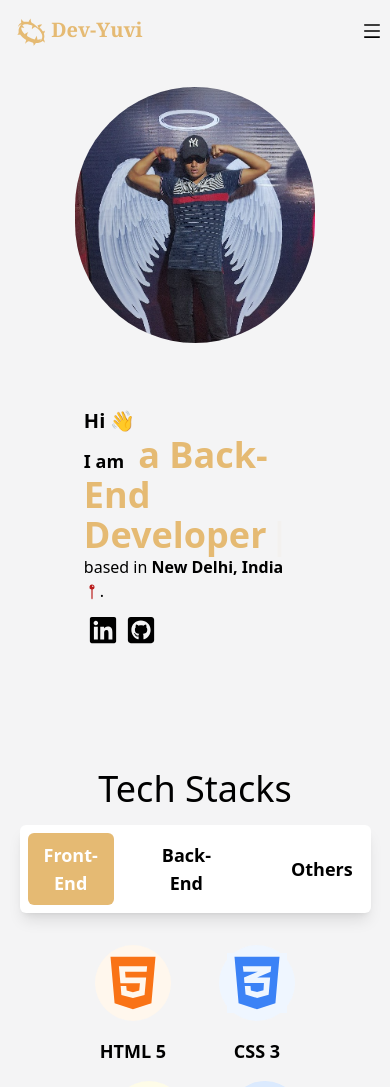
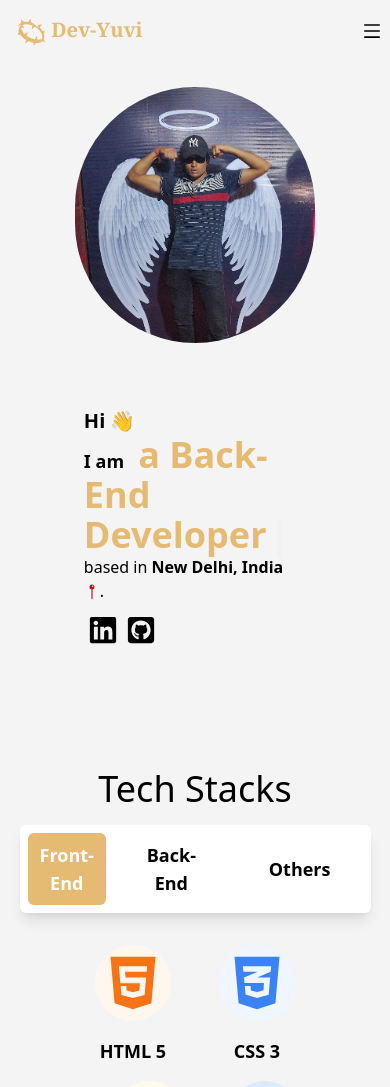
Before and after one commit to Yuvraj883/Yuvis-Portfolio, a React (Create React App) app: page / in a window 390 px wide. Shown: the top 1087 px of the page. Built offline with nearby package versions, Linux system fonts and the light colour scheme.

Commit message:
Updated style for small screen devices.

```diff
--- a/src/Components/TechStacks.jsx
+++ b/src/Components/TechStacks.jsx
@@ -187,13 +187,13 @@ function TechStacks() {
             {/* Mobile view */}
             <div className="md:hidden flex flex-col  w-full mx-auto my-8 justify-center items-center px-auto">
                 <h1 className="text-4xl  ">Tech Stacks</h1>
-                <div className="flex space-x-4 shadow-lg rounded-md p-2  font-bold text-lg w-[90%] bg-white m-4">
+                <div className="flex space-x-1 shadow-lg rounded-md p-2  font-bold text-lg w-[90%] bg-white m-4">
                     <button onClick={() => { setBackEnd(false); setOthers(false); setFrontEnd(true) }}
-                        className={` ${frontEnd ? "bg-[#E5BA73] text-white py-2 px-4 rounded-md" : "hover:bg-[#f1f5f9] py-2 px-8 rounded-md  "}`}>Front-End</button>
+                        className={` ${frontEnd ? "bg-[#E5BA73] text-white py-1 px-2 rounded-md" : "hover:bg-[#f1f5f9] py-2 px-8 rounded-md  "}`}>Front-End</button>
                     <button onClick={() => { setFrontEnd(false); setOthers(false); setBackEnd(true) }}
-                        className={` ${backEnd ? "bg-[#E5BA73] text-white py-2 px-4 rounded-md" : "hover:bg-[#f1f5f9] py-2 px-8 rounded-md  "}`}>Back-End</button>
+                        className={` ${backEnd ? "bg-[#E5BA73] text-white py-1 px-2 rounded-md" : "hover:bg-[#f1f5f9] py-2 px-8 rounded-md  "}`}>Back-End</button>
                     <button onClick={() => { setBackEnd(false); setFrontEnd(false); setOthers(true) }}
-                        className={` ${others ? "bg-[#E5BA73] text-white py-2 px-4 rounded-md" : "hover:bg-[#f1f5f9] py-2 px-8 rounded-md  "}`}>Others</button>
+                        className={` ${others ? "bg-[#E5BA73] text-white py-1 px-2 rounded-md" : "hover:bg-[#f1f5f9] py-2 px-8 rounded-md  "}`}>Others</button>
                 </div>
                 {frontEnd === true &&
                     <div className='flex flex-row w-4/5 mx-auto space-x-4 items-center justify-center flex-wrap  '>
```
